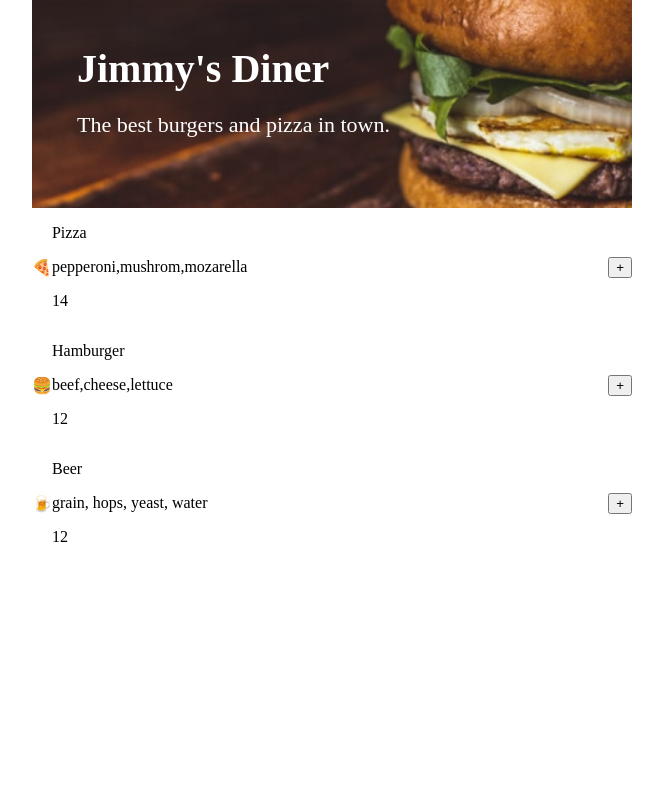
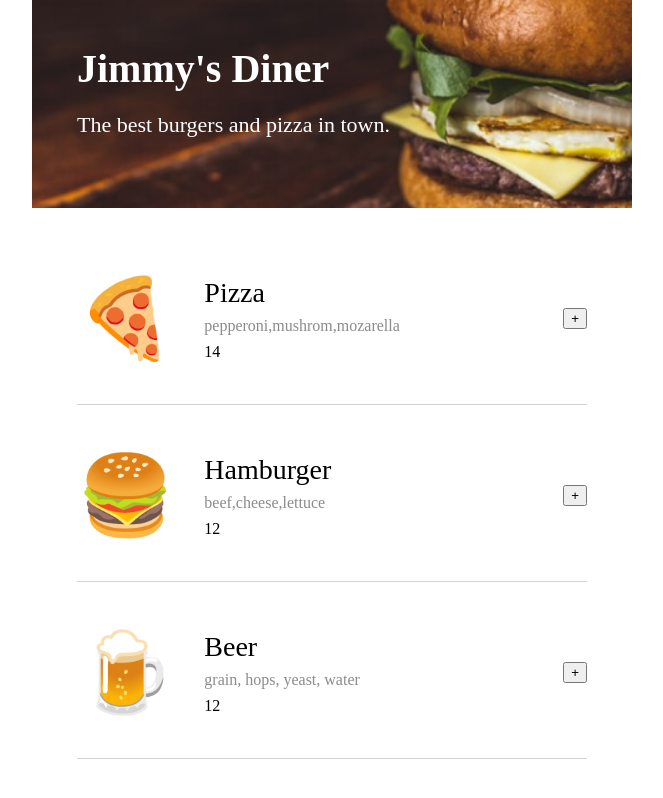
Before and after one commit to jrumbawa/restaurant-app, a plain HTML site: page index.html in a window 1280 px wide. Shown: the whole page, without its empty margins (308-971 px from the left). Drawn offline with Linux system fonts and the light colour scheme; a web font is replaced by a local one.

Commit message:
Update styles.css

```diff
--- a/styles.css
+++ b/styles.css
@@ -1,5 +1,6 @@
 * {
   box-sizing: border-box;
+  margin: 0;
 }
 
 body {
@@ -31,9 +32,30 @@ body {
   margin: 0;
 }
 
+.menu {
+  padding: 65px 45px;
+}
+
 .menu-item {
   display: flex;
   align-items: center;
+  border-bottom: 1px solid #D2D2D2;
+  padding-bottom: 40px;
+  margin-bottom: 45px;
+}
+
+.menu-item-name {
+  font-size: 28px;
+}
+
+.menu-item-ingredients {
+  color: #8B8B8B;
+  margin: 8px 0;
+}
+
+.menu-item-icon {
+  font-size: 78px;
+  margin-right: 30px;
 }
 
 .menu-details {
```
